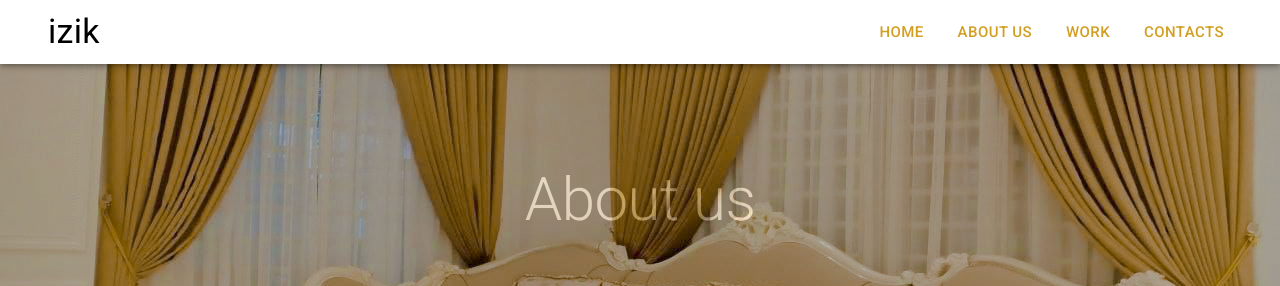
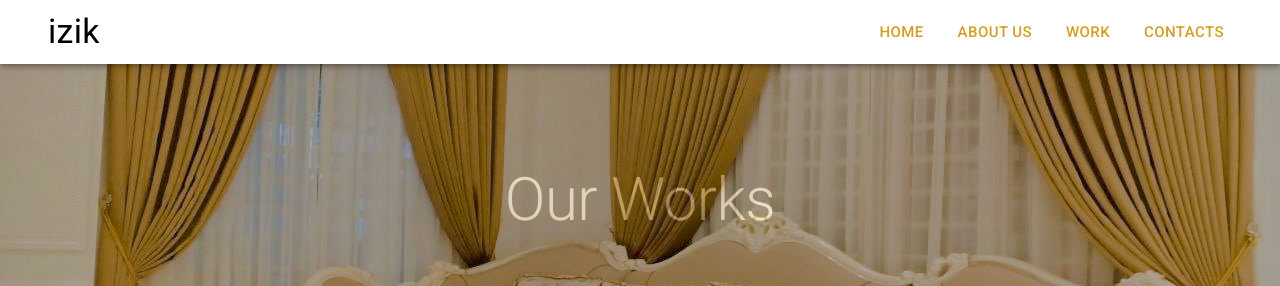
Before and after one commit to esrael23/izikCartain, a React (Create React App) app: page /work in a window 1280 px wide. Shown: the top 286 px of the page. Built offline with nearby package versions, Linux system fonts and the light colour scheme; no server answers.

Commit message:
works title change

```diff
--- a/src/components/ourWorkComponent/ourWorkheader.js
+++ b/src/components/ourWorkComponent/ourWorkheader.js
@@ -8,7 +8,7 @@ const OurWorkheader = () => {
     <Box height={"50vh"} width="100%" sx={{backgroundImage: `url(${Bgimage})`, backgroundPosition: 'center', backgroundRepeat: 'no-repeat', backgroundSize: 'cover', backgroundAttachment:'fixed'}}>
         <Box  height={"50vh"} width="100%" sx={{background:'black', opacity:'0.3', display:'flex',
         justifyContent:'center', alignItems: 'center'}} >
-          <Typography variant="h2" color={'white'} sx={{opacity:'1'}}>About us</Typography>
+          <Typography variant="h2" color={'white'} sx={{opacity:'1'}}>Our Works</Typography>
         </Box>
       </Box>
   )
```
